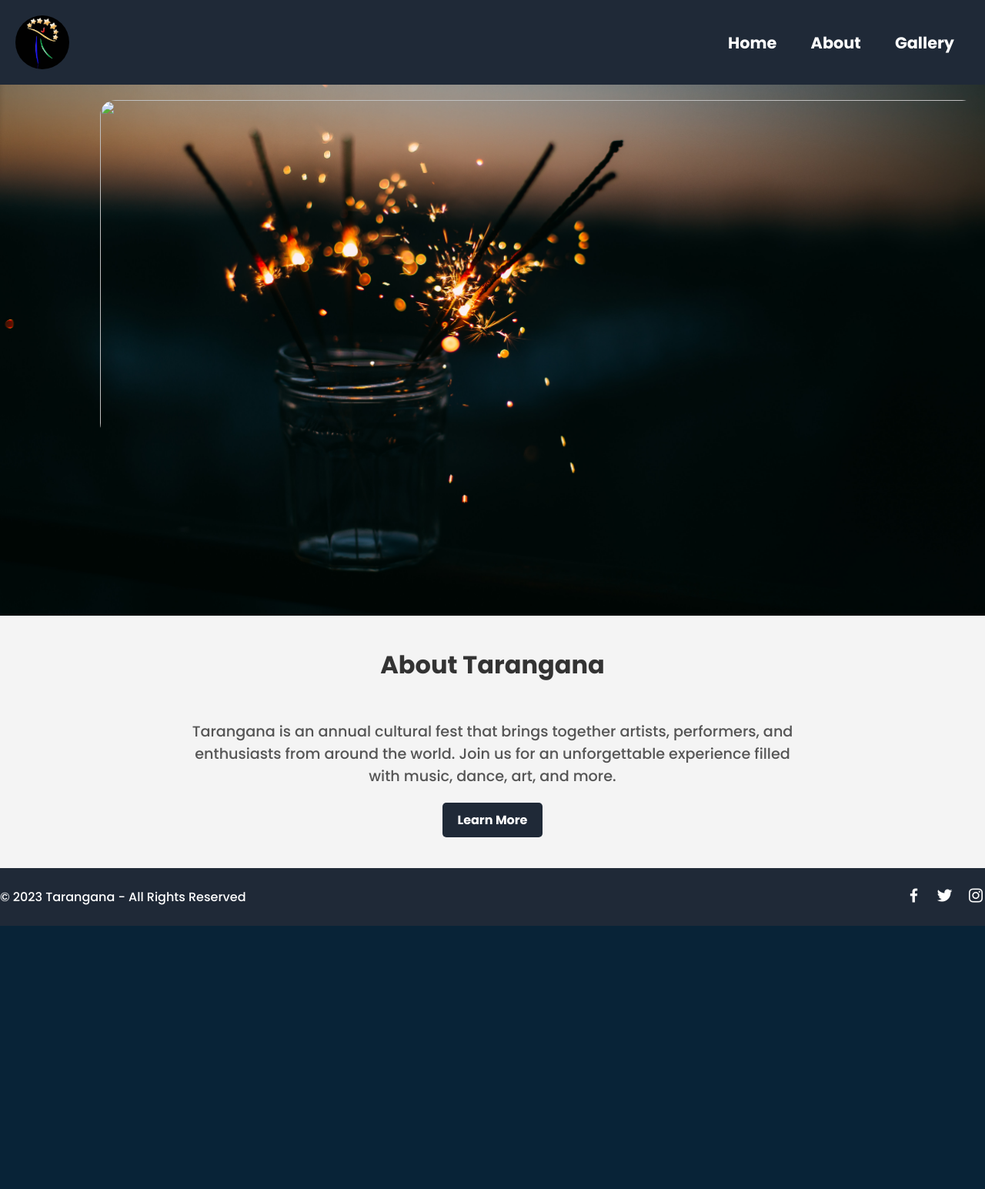
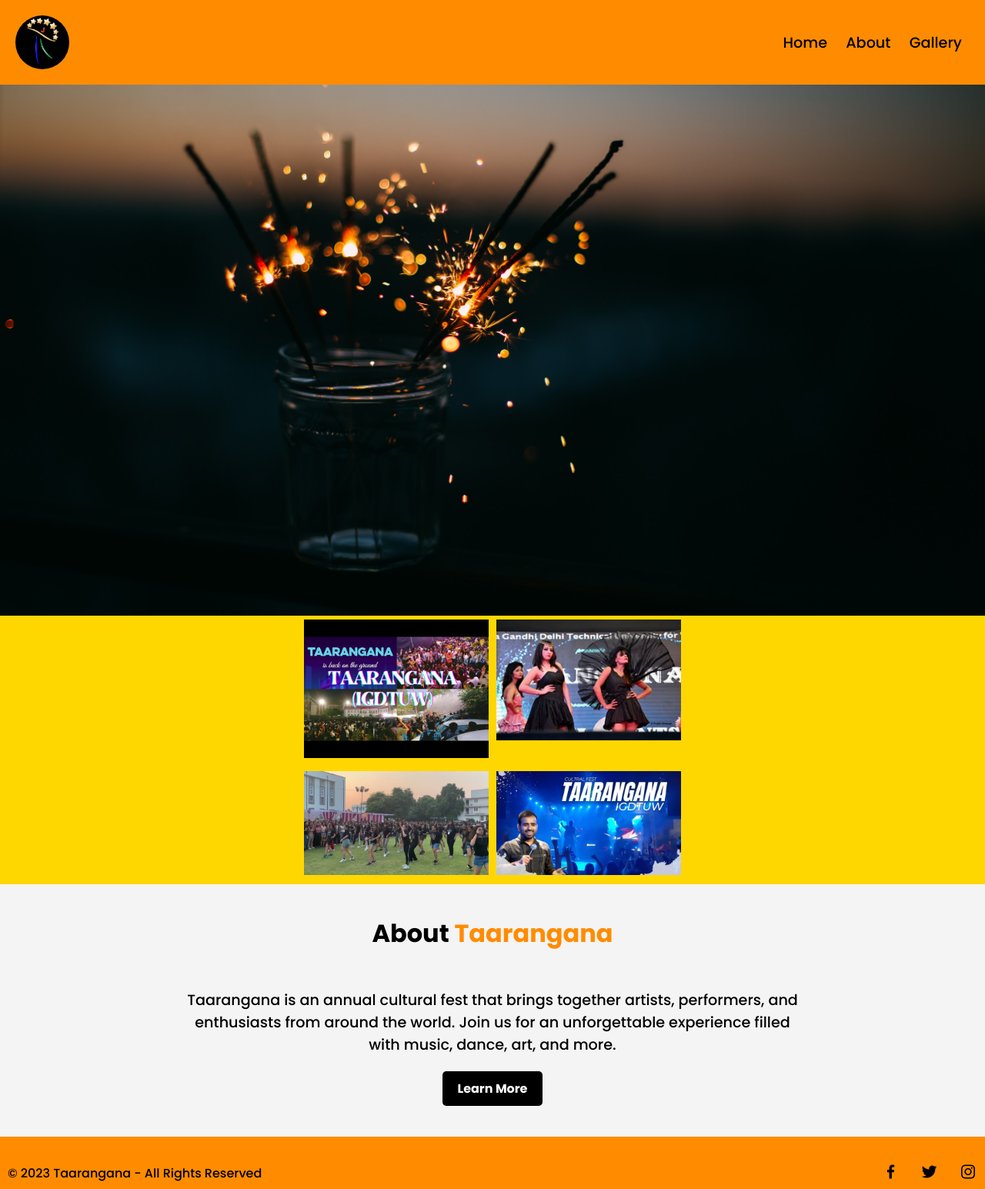
Before and after one commit to hiihimanshi/Taarangana, a plain HTML site: page html/index.html in a window 1280 px wide. Shown: the whole page at 77% size. Before the commit the page ends 1203 px from the top, so only its background shows below. Drawn offline with nearby package versions, Linux system fonts and the light colour scheme.

Commit message:
himu added

```diff
--- a/css/about.css
+++ b/css/about.css
@@ -12,18 +12,18 @@
 
 .heading {
   font-size: 2rem;
-    color: #333;
+  color: black;
 }
 
 .about-content p {
   font-size: 1.2rem;
-    color: #555;
+  color: black;
   margin-top: 20px;
 }
 
 .about-content a {
   display: inline-block;
-    background-color: #1f2937;
+  background-color: black;
   color: white;
   text-decoration: none;
   padding: 10px 20px;
@@ -33,5 +33,9 @@
 }
 
 .about-content a:hover {
-    background-color: #5651e5;
+  background-color: darkorange;
 }
+
+span {
+  color: darkorange;
+}
--- a/css/footer.css
+++ b/css/footer.css
@@ -1,7 +1,7 @@
 /* Footer Styles */
 .footer {
-    background-color: #1f2937;
-    color: white;
+  background-color: darkorange;
+  color: black;
   text-align: center;
   padding: 20px 0;
 }
@@ -10,6 +10,7 @@
   display: flex;
   justify-content: space-between;
   align-items: center;
+  margin: 10px;
 }
 
 .footer p {
@@ -22,10 +23,10 @@
 
 .social-icons a {
   text-decoration: none;
-    color: white;
-    margin-left: 10px;
+  color: black;
+  margin-left: 20px;
 }
 
 .social-icons a:hover {
-    color: #5651e5;
+  color: white;
 }
--- a/css/gallery.css
+++ b/css/gallery.css
@@ -1,4 +1,23 @@
 /* Gallery Section Styles */
-.gallery {
-    /* Add your gallery styles here */
-  }
+.collage {
+  display: flex;
+  flex-wrap: wrap;
+  justify-content: space-between;
+  /* Adjust as needed */
+  max-width: 500px;
+  /* Adjust the width of the collage */
+  margin: 0 auto;
+}
+
+.image-container {
+  flex: 0 0 calc(50% - 10px);
+  /* Adjust width and spacing as needed */
+  margin: 5px;
+  /* Adjust spacing between images */
+  position: relative;
+}
+
+.image-container img {
+  width: 100%;
+  height: auto;
+}
--- a/css/home.css
+++ b/css/home.css
@@ -1,7 +1,13 @@
 /* Home Section Styles */
 .Home {
-    background-image: url('../assets/image/test.jpg');
-    background-size: cover;
-    background-position: center;
-    height: 100vh;
-  }
+  background-image: url('../assets/image/test.jpg');
+  background-size: cover;
+  background-position: center;
+  height: 100vh;
+}
+
+/* h1 {
+  width: 200px;
+  height: 100px;
+  color: white;
+} */
--- a/css/navbar.css
+++ b/css/navbar.css
@@ -4,19 +4,20 @@
   justify-content: space-between;
   align-items: center;
   padding: 20px;
-    background-color: #1f2937;
-    color: white;
+  background-color: darkorange;
+  color: black;
+  min-height: 100px;
 }
 
 .logo {
-    max-width: 100px;
+  max-width: 80px;
 }
 
 .navbar a {
   text-decoration: none;
-    color: white;
-    margin: 0 20px;
-    font-weight: bold;
+  color: black;
+  margin: 0 10px;
+  font-weight: inherit;
 }
 
 .navbar a:hover {
--- a/css/style.css
+++ b/css/style.css
@@ -12,6 +12,7 @@
 
 body {
     background: #082337;
+    background-color: gold;
     color: #ffffff;
 }
 
@@ -46,7 +47,7 @@
 }
 
 .navbar a {
-    font-size: 1.3rem;
+    font-size: 1.2rem;
     color: #ffffff;
     font-weight: 400;
     margin-left: 3.5rem;
@@ -54,7 +55,7 @@
 }
 
 .navbar a:hover {
-    color: aqua;
+    color: white;
 }
 
 .background {
--- a/html/index.html
+++ b/html/index.html
@@ -1,5 +1,6 @@
 <!DOCTYPE html>
 <html lang="en">
+
 <head>
     <meta charset="UTF-8">
     <meta name="viewport" content="width=device-width, initial-scale=1.0">
@@ -14,6 +15,7 @@
     <!-- Include box icons -->
     <link href='https://unpkg.com/boxicons@2.1.4/css/boxicons.min.css' rel='stylesheet'>
 </head>
+
 <body>
     <!-- Navbar -->
     <header class="header">
@@ -27,29 +29,45 @@
 
     <!-- Home section -->
     <section class="Home">
-        <img class=" background" src="../assets/image/ghh.jpg" alt="">
+        <h1>Taarangana</h1>
+    </section>
+
+    <!-- Gallery section -->
+    <section class="collage">
+        <!-- Add gallery content here -->
+        <div class="collage">
+            <div class="image-container">
+                <img src="../assets/image/image1.jpg" alt="Image 1">
+            </div>
+            <div class="image-container">
+                <img src="../assets/image/image2.jpg" alt="Image 2">
+            </div>
+            <div class="image-container">
+                <img src="../assets/image/image3.jpg" alt="Image 3">
+            </div>
+            <div class="image-container">
+                <img src="../assets/image/image4.jpg" alt="Image 4">
+            </div>
+        </div>
     </section>
 
     <!-- About section -->
     <section class="about">
         <div class="about-content">
-            <h1 class="heading">About Tarangana</h1>
+            <h1 class="heading">About <span>Taarangana</span></h1>
             <p>
-                Tarangana is an annual cultural fest that brings together artists, performers, and enthusiasts from around the world. Join us for an unforgettable experience filled with music, dance, art, and more.
+                Taarangana is an annual cultural fest that brings together artists, performers, and enthusiasts from
+                around the world. Join us for an unforgettable experience filled with music, dance, art, and more.
             </p>
             <a href="#">Learn More</a>
         </div>
     </section>
 
-    <!-- Gallery section -->
-    <section class="gallery">
-        <!-- Add gallery content here -->
-    </section>
 
     <!-- Footer section -->
     <footer class="footer">
         <div class="footer-content">
-            <p>&copy; 2023 Tarangana - All Rights Reserved</p>
+            <p>&copy; 2023 Taarangana - All Rights Reserved</p>
             <div class="social-icons">
                 <a href="#"><i class="bx bxl-facebook"></i></a>
                 <a href="#"><i class="bx bxl-twitter"></i></a>
@@ -58,4 +76,5 @@
         </div>
     </footer>
 </body>
+
 </html>
```
Also changed, not shown: assets/image/image1.jpg (added), assets/image/image2.jpg (added), assets/image/image3.jpg (added), assets/image/image4.jpg (added). Lines whose indentation alone changed are shown as unchanged.
